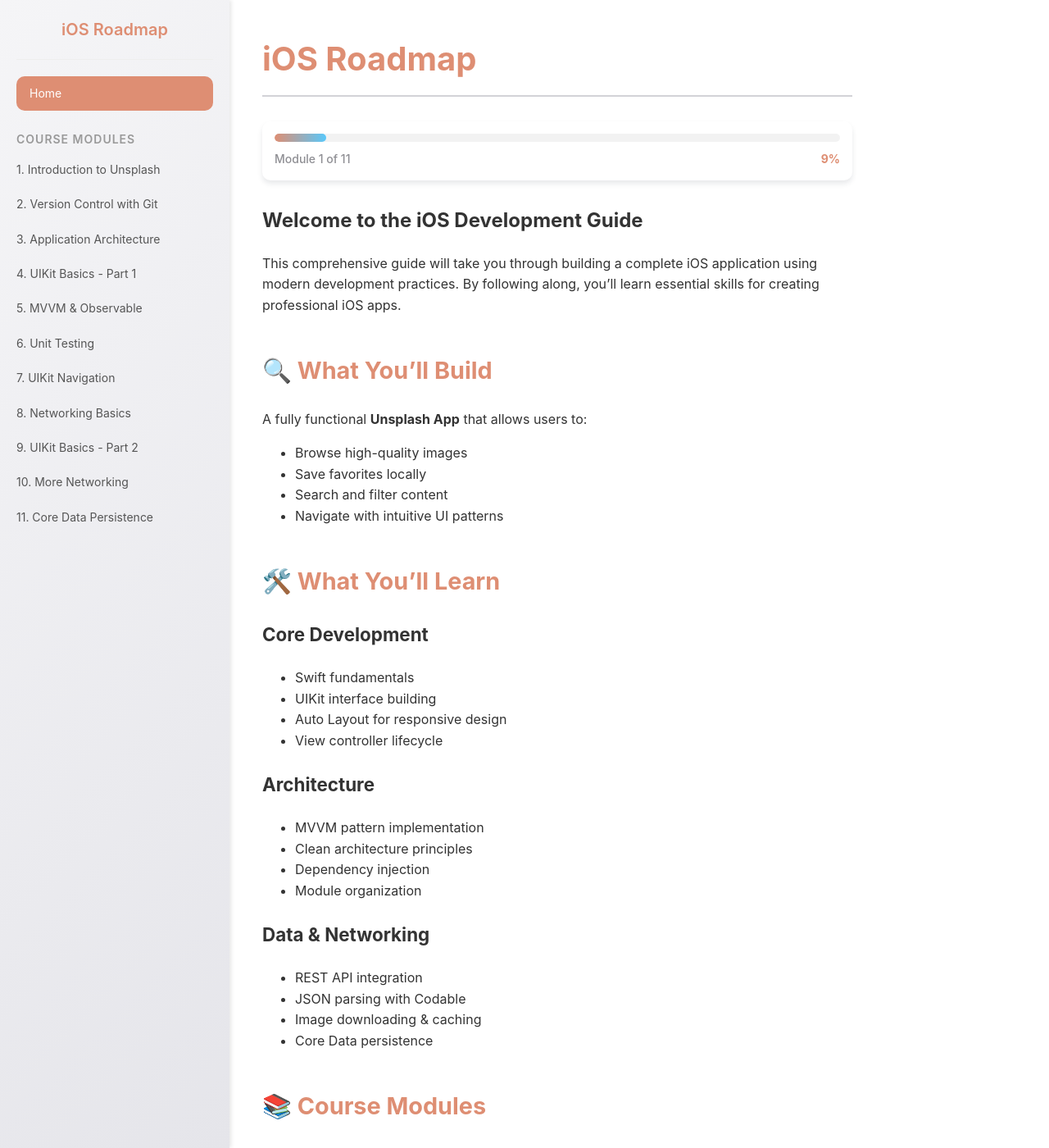
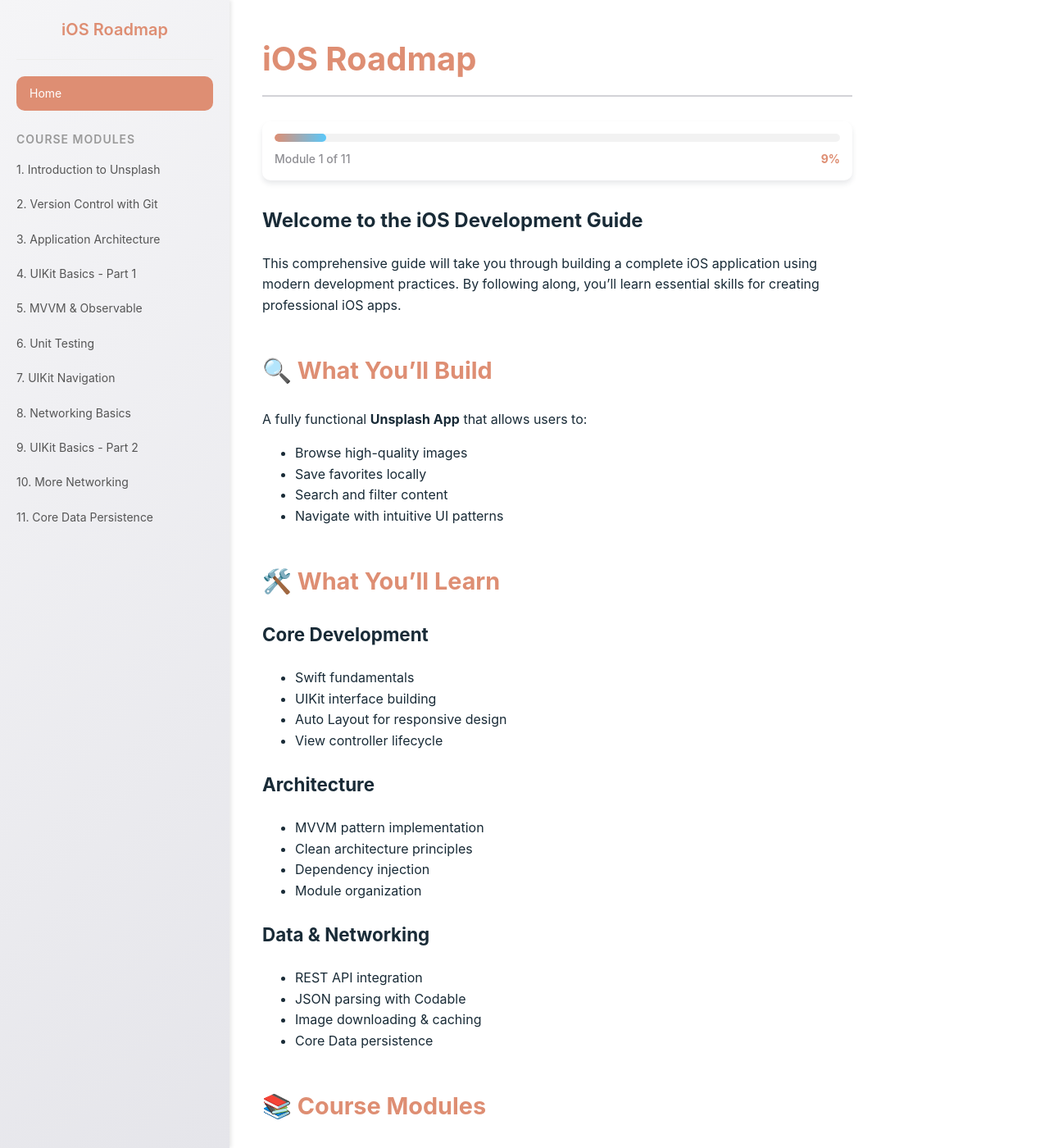
Before and after one commit to yaajevika/yaajevika.github.io, a Jekyll site: the page built from index.md, in a window 1280 px wide and 1400 px high. Shown: the whole window at 82% size. Built offline with Jekyll 4.4.1, drawn with Linux system fonts in a browser that asks for light colours.

Commit message:
Test commit

```diff
--- a/_layouts/default.html
+++ b/_layouts/default.html
@@ -17,6 +17,7 @@
       --box-shadow: 0 4px 6px rgba(25, 43, 55, 0.1); /* Adjusted for new color scheme */
       --border-color: #e5e5ea;
       --transition-speed: 0.3s;
+      --text-color: #192B37;
     }
 
     body {
@@ -25,6 +26,7 @@
       font-family: -apple-system, BlinkMacSystemFont, "Segoe UI", Roboto, Helvetica, Arial, sans-serif;
       display: flex;
       min-height: 100vh;
+      color: var(--text-color);
     }
 
     .sidebar {
```
